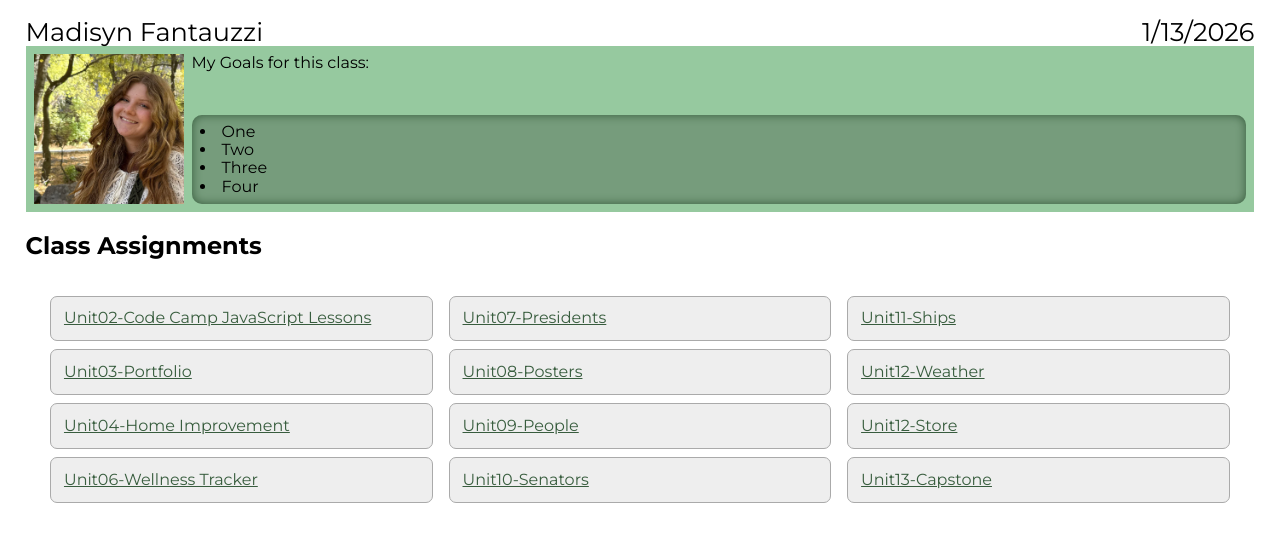
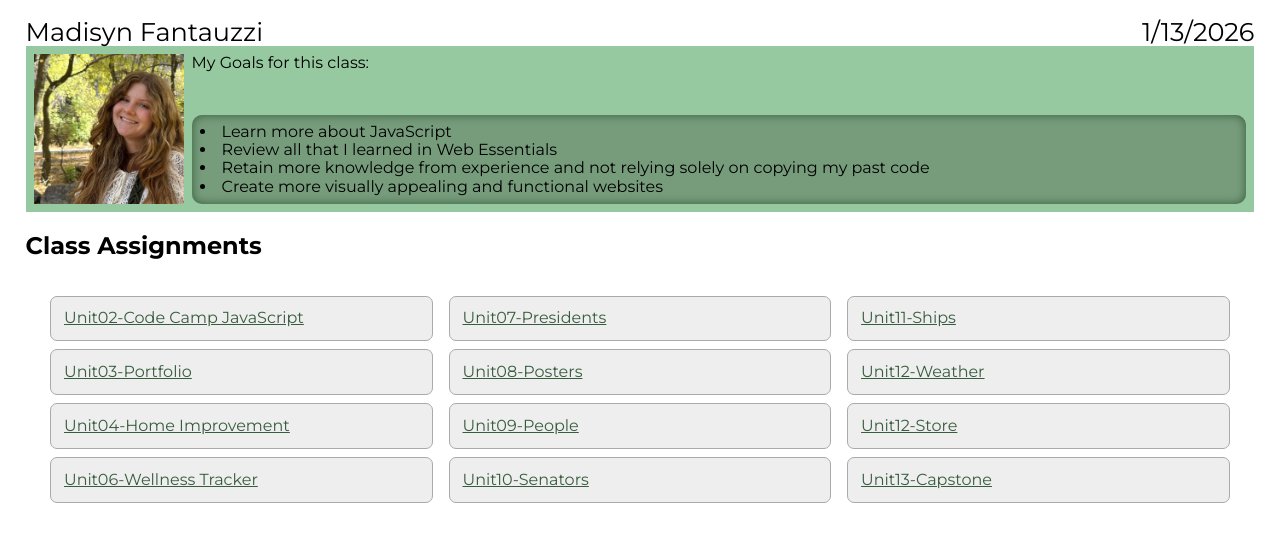
Before and after one commit to mfantauzzi16/dwdd1720, a plain HTML site: page index.html in a window 1280 px wide. Shown: the part 95-636 px from the top of the page. Drawn offline with Linux system fonts and the light colour scheme.

Commit message:
added goals

```diff
--- a/index.html
+++ b/index.html
@@ -29,17 +29,17 @@
                 <div>
                 <p>My Goals for this class:</p>
                 <ul>
-                    <li>One</li>
-                    <li>Two</li>
-                    <li>Three</li>
-                    <li>Four</li>
+                    <li>Learn more about JavaScript</li>
+                    <li>Review all that I learned in Web Essentials</li>
+                    <li>Retain more knowledge from experience and not relying solely on copying my past code</li>
+                    <li>Create more visually appealing and functional websites</li>
                 </ul>
                 </div>
             </section>
 
             <h2>Class Assignments</h2>
             <div class="assignments">
-                <a href="#">Unit02-Code Camp JavaScript Lessons</a>
+                <a href="#">Unit02-Code Camp JavaScript</a>
                 <a href="#">Unit03-Portfolio</a>
                 <a href="#">Unit04-Home Improvement</a>
                 <a href="#">Unit06-Wellness Tracker</a>
```
